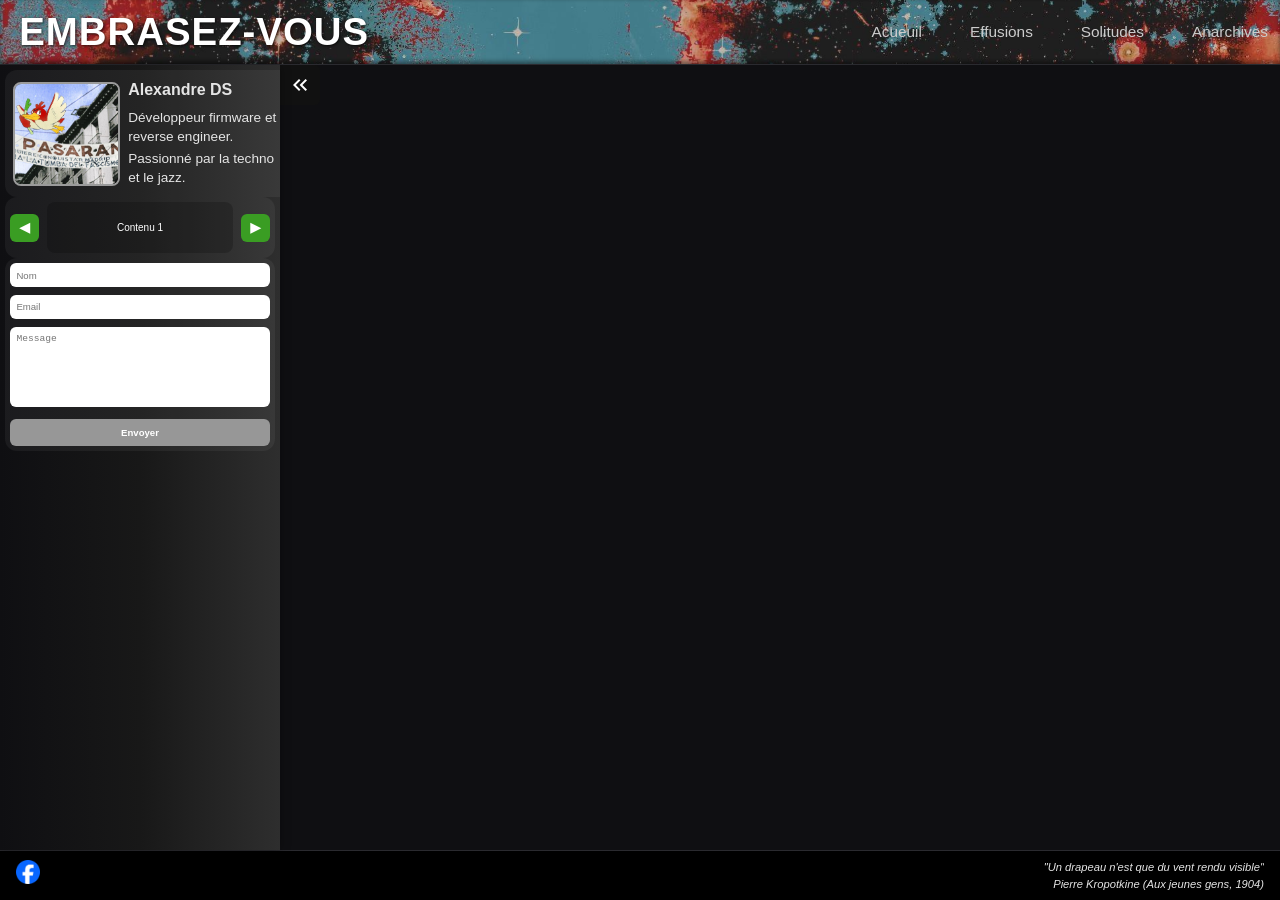
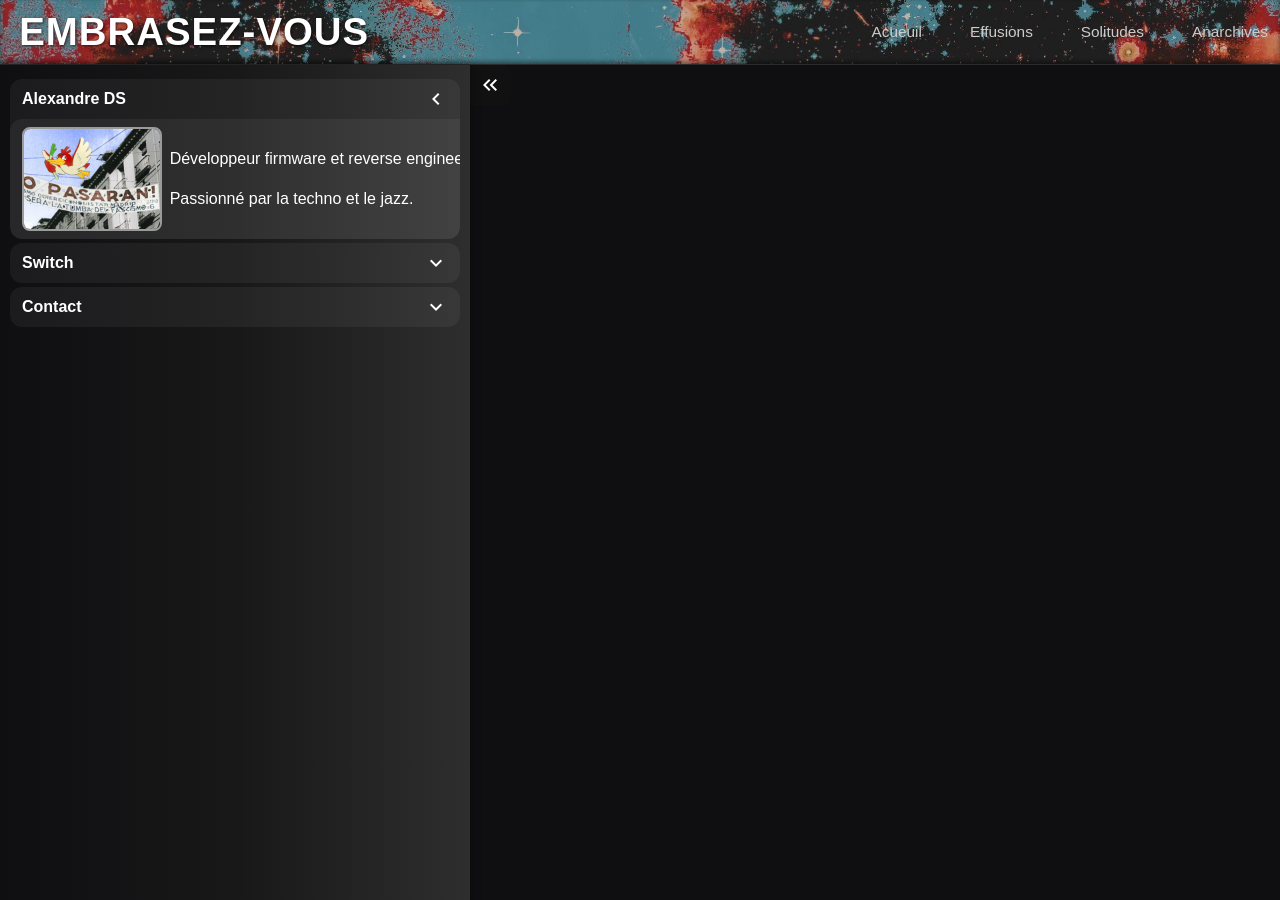
Before and after one commit to anarticho/anarticho.github.io, a Jekyll site: the page built from index.md, in a window 1280 px wide. Built offline with Jekyll 4.4.1, drawn with Linux system fonts in a browser that asks for light colours.

Commit message:
Mettre sumary a la place des boxs

```diff
--- a/assets/css/pages/index.css
+++ b/assets/css/pages/index.css
@@ -1,3 +1,4 @@
+/* --- Général --- */
 body {
   margin: 0;
   font-family: sans-serif;
@@ -6,15 +7,17 @@ body {
 
 .wrapper {
   display: flex;
-  min-height: 100%;
+  min-height: 100vh; /* toujours full height */
 }
 
 .main {
   flex-grow: 1;
   padding: 20px;
   overflow-y: auto;
+  transition: margin-left 0.3s ease;
 }
 
+/* --- Toggle du volet --- */
 .side-panel-toggle {
   width: 40px;
   height: 40px;
@@ -38,18 +41,25 @@ body {
   display: none !important;
 }
 
+/* --- Volet latéral --- */
 .side-panel {
-  display: none;
-  width: 20vh;
   flex-shrink: 0;
-  padding: 5px;
-  color: #ffffff;
-  background: #111111;
+  padding: 10px;
+  width: 50vh;
+  background: linear-gradient(to right, #0f0f12, #181818, #2e2e2e);
   box-shadow: 0 0 10px rgba(0, 0, 0, 0.35);
+  color: white;
+  overflow: hidden;
+  position: relative;
+
+  /* Transition pour ouverture/retractation */
+  transition: width 0.3s ease, padding 0.3s ease;
 }
 
+/* Ouvert */
 .side-panel-open .side-panel {
-  display: initial;
+  width: 50vh;
+  padding: 10px;
 }
 
 .side-panel-open .sp-icon-open {
@@ -60,46 +70,51 @@ body {
   display: initial !important;
 }
 
-/* Sidebar inner container centré verticalement */
-.side-panel {
-  width: 30vh;
-  background: linear-gradient(to right, #0f0f12, #181818, #2e2e2e);
-  color: white;
-  transition: width 0.3s ease, padding 0.3s ease;
-  overflow: hidden; /* très important pour cacher le contenu */
-  position: relative;
-}
-
-/* Quand rétracté */
+/* Collapsé */
 .side-panel.collapsed {
   width: 0;
   padding: 0;
 }
 
-/* Boxes générales */
-.box {
-  width: auto;
+/* --- Details/summary --- */
+.side-panel details {
   background: rgba(255, 255, 255, 0.05);
-  padding: 5px;
+  margin: 0.25rem 0;
   border-radius: 12px;
-  text-align: center;
-  font-size: 10px;
+  overflow: hidden;
+  transition: all 0.3s ease;
 }
 
-.side-panel .box {
-  margin: auto 0;
+.side-panel summary {
+  list-style: none;
+  cursor: pointer;
+  padding: 0.5rem 0.75rem;
+  font-weight: bold;
+  display: flex;
+  align-items: center;
+  justify-content: space-between;
+  user-select: none;
 }
 
-.circle-img {
-  width: 80px;
-  height: 80px;
-  object-fit: cover;
-  border-radius: 50%;
-  margin-bottom: 5px;
-  border: 2px solid #9b9b9b;
+.side-panel summary::-webkit-details-marker {
+  display: none; /* supprime la flèche par défaut */
 }
 
-.box.profile-box {
+/* Contenu rétractable */
+.side-panel details[open] > *:not(summary) {
+  padding: 0.5rem 0.75rem;
+}
+
+/* Icon toggle */
+.summary-icon {
+  transition: transform 0.3s ease;
+}
+
+details[open] .summary-icon {
+  transform: rotate(90deg);
+}
+
+.profile-box {
   display: flex;                /* row horizontal */
   flex-direction: row;
   align-items: center;          /* centre verticalement image et texte */
@@ -111,7 +126,6 @@ body {
   text-align: left;             /* important pour que le texte reste à droite */
 }
 
-/* Image 2/5 */
 .profile-img {
   flex: 2;                     /* 2/5 de la box */
   width: 10%;                  /* occupe tout son flex */
@@ -121,81 +135,3 @@ body {
   border: 2px solid #9b9b9b;
   margin: 0;
 }
-
-/* Texte 3/5 */
-.profile-text {
-  flex: 3;
-  display: flex;
-  flex-direction: column;
-  justify-content: center;
-  font-size: 0.85rem;
-  color: #e5e5e5;
-}
-
-.profile-text h3 {
-  margin: 0 0 0.25rem 0;
-  font-size: 1rem;
-}
-
-.profile-text p {
-  margin: 0.1rem 0;
-  line-height: 1.2rem;
-}
-
-.switch-box {
-  display: flex;
-  align-items: center;
-  justify-content: space-between;
-  gap: 0.5rem;
-}
-
-.switch-content {
-  flex: 1;
-  padding: 0.5rem;
-  background: rgba(0,0,0,0.2);
-  border-radius: 8px;
-}
-
-/* Switch buttons */
-.switch-btn {
-  background: #3a9d23;
-  border: none;
-  color: white;
-  cursor: pointer;
-  padding: 0.4rem 0.6rem;
-  border-radius: 6px;
-  font-weight: bold;
-}
-
-.form-box input,
-.form-box textarea {
-  width: 100%;
-  padding: 0.4rem;
-  border: none;
-  border-radius: 6px;
-  margin-bottom: 0.5rem;
-  font-size: 0.6rem;
-  color: #000;
-  box-sizing: border-box;
-}
-
-.form-box textarea {
-  height: 5rem;
-  resize: none;
-}
-
-.form-box button {
-  width: 100%;
-  padding: 0.5rem;
-  border: none;
-  border-radius: 6px;
-  background: #979797;
-  color: white;
-  cursor: pointer;
-  font-size: 0.6rem;       /* ← taille du texte du bouton */
-  font-weight: bold;     /* optionnel, texte plus visible */
-}
-
-.form-box button:hover {
-  background: #727272;
-}
--- a/assets/js/panel.js
+++ b/assets/js/panel.js
@@ -1,3 +1,18 @@
-document.querySelector(".side-panel-toggle").addEventListener("click", () => {
-  document.querySelector(".wrapper").classList.toggle("side-panel-open");
-});
+  // --- Gestion du volet ---
+  const toggleBtn = document.querySelector('.side-panel-toggle');
+  const wrapper = document.querySelector('.wrapper');
+  const sidePanel = document.querySelector('.side-panel');
+
+  toggleBtn.addEventListener('click', () => {
+    sidePanel.classList.toggle('collapsed');
+    wrapper.classList.toggle('side-panel-open');
+  });
+
+  // --- Un seul details ouvert à la fois ---
+  document.querySelectorAll('.side-panel details').forEach((det) => {
+    det.addEventListener('click', function() {
+      document.querySelectorAll('.side-panel details').forEach((other) => {
+        if (other !== det) other.removeAttribute('open');
+      });
+    });
+  });
--- a/index.md
+++ b/index.md
@@ -7,37 +7,58 @@ lang: fr
 
 <div class="wrapper side-panel-open">
   <div class="side-panel">
-    <div class="box profile-box">
-      <img src="{{ '/assets/img/logo.jpg' | relative_url }}" alt="Avatar" class="profile-img">
-      <div class="profile-text">
-        <h3>Alexandre DS</h3>
-        <p>Développeur firmware et reverse engineer.</p>
-        <p>Passionné par la techno et le jazz.</p>
+    <!-- Profil -->
+    <details open>
+      <summary>
+        <span>Alexandre DS</span>
+        <span class="material-icons summary-icon">expand_more</span>
+      </summary>
+      <div class="profile-box">
+        <img src="{{ '/assets/img/logo.jpg' | relative_url }}" alt="Avatar" class="profile-img">
+        <div class="profile-text">
+          <p>Développeur firmware et reverse engineer.</p>
+          <p>Passionné par la techno et le jazz.</p>
+        </div>
       </div>
-    </div>
-    <!-- Box switch gauche/droite -->
-    <div class="box switch-box">
-      <button class="switch-btn" id="prevBtn">◀</button>
-      <div class="switch-content" id="switchContent">
-        <p>Contenu 1</p>
+    </details>
+    <!-- Switch gauche/droite -->
+    <details>
+      <summary>
+        <span>Switch</span>
+        <span class="material-icons summary-icon">expand_more</span>
+      </summary>
+      <div class="switch-box">
+        <button class="switch-btn" id="prevBtn">◀</button>
+        <div class="switch-content" id="switchContent">
+          <p>Contenu 1</p>
+        </div>
+        <button class="switch-btn" id="nextBtn">▶</button>
       </div>
-      <button class="switch-btn" id="nextBtn">▶</button>
-    </div>
-    <!-- Box formulaire mail -->
-    <div class="box form-box">
-      <form action="mailto:tonmail@example.com" method="post" enctype="text/plain">
-        <input type="text" name="name" placeholder="Nom" required>
-        <input type="email" name="email" placeholder="Email" required>
-        <textarea name="message" placeholder="Message" rows="3" required></textarea>
-        <button type="submit">Envoyer</button>
-      </form>
-    </div>
+    </details>
+    <!-- Formulaire mail -->
+    <details>
+      <summary>
+        <span>Contact</span>
+        <span class="material-icons summary-icon">expand_more</span>
+      </summary>
+      <div class="form-box">
+        <form action="mailto:{{ site.contact_email }}" method="post" enctype="text/plain">
+          <input type="text" name="name" placeholder="Nom" required>
+          <input type="email" name="email" placeholder="Email" required>
+          <textarea name="message" placeholder="Message" rows="3" required></textarea>
+          <button type="submit">Envoyer</button>
+        </form>
+      </div>
+    </details>
   </div>
+
   <button class="side-panel-toggle" type="button">
     <span class="material-icons sp-icon-open">keyboard_double_arrow_right</span>
     <span class="material-icons sp-icon-close">keyboard_double_arrow_left</span>
   </button>
+
   <div class="index-body">
+    <!-- Ton contenu principal ici -->
   </div>
 </div>
 
```
